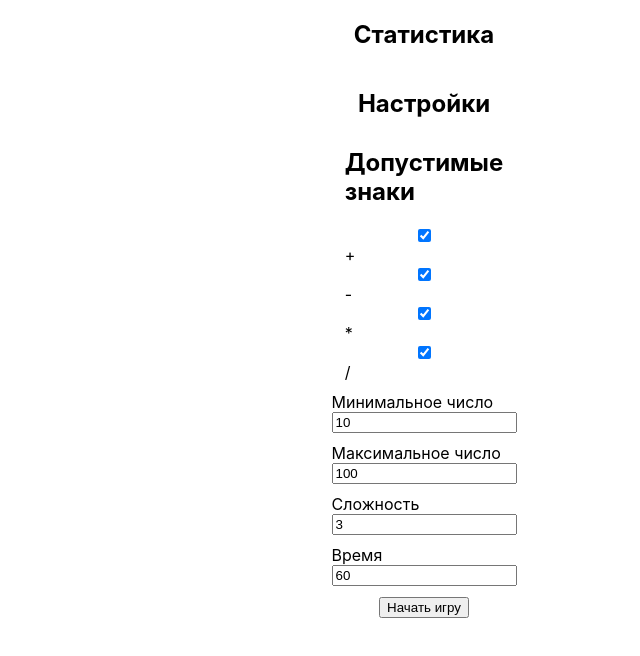
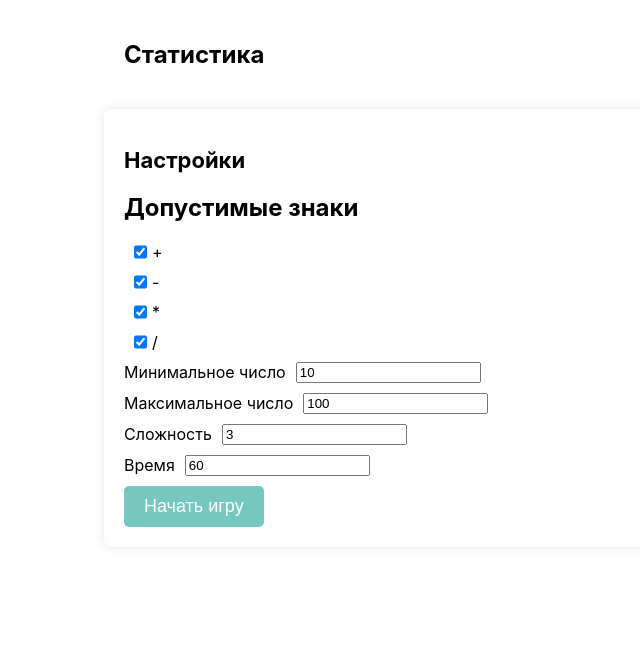
Before and after one commit to SancheSLozovoy/React-BrainTrain, a React (Create React App) app: page / in a window 1280 px wide. Shown: the top 656 px of the page, without its empty margins (216-856 px from the left). Built offline with nearby package versions, Linux system fonts and the light colour scheme.

Commit message:
feat: add settings style

```diff
--- a/src/components/header/Header.tsx
+++ b/src/components/header/Header.tsx
@@ -5,9 +5,12 @@ import { HeaderProps } from "../../types/types";
 
 
 const Header: React.FC<HeaderProps> = ({gameId}) => {
+
+    const time = 60;
+
     return (
         <header className="header">
-            <Progressbar></Progressbar>
+            <Progressbar progress={time}></Progressbar>
             <div className="game__content-number">Game ID: {gameId}</div>
             <Link to="/">
                 <button className="game__content-button">Back</button>
--- a/src/components/progressbar/Progressbar.tsx
+++ b/src/components/progressbar/Progressbar.tsx
@@ -1,8 +1,9 @@
 import { Progress } from "antd";
+import { ProgressbarProps } from "../../types/types";
 
-const Progressbar: React.FunctionComponent = () => {
+const Progressbar: React.FunctionComponent<ProgressbarProps> = ({progress}) => {
     return (
-        <Progress style={{width: 0, marginLeft: 10}}percent={100} percentPosition={{ align: 'center', type: 'inner' }} size={[400, 20]} />
+        <Progress style={{width: 0, marginLeft: 10}} percent={progress} percentPosition={{ align: 'center', type: 'inner' }} size={[400, 20]} />
     );
 }
 
--- a/src/components/settings/Settings.css
+++ b/src/components/settings/Settings.css
@@ -1,22 +1,71 @@
-.settings{
+.settings {
     display: flex;
     flex-direction: column;
     align-items: center;
+    padding: 20px;
 }
 
-.settings__inner{
-    display: flex;
-    flex-direction: column;
-    justify-content: center;
-    align-items: center;
-    width: 10%;
+.statistic__container {
+    width: 100%;
+    max-width: 600px;
+    margin-bottom: 30px;
 }
 
-.settings__inner > * {
+.statistic__container-title {
+    font-size: 24px;
     margin-bottom: 10px;
 }
 
+.statistic__item {
+    display: flex;
+    justify-content: space-between;
+    padding: 5px 0;
+    border-bottom: 1px solid #ccc;
+}
+
+.settings__inner {
+    width: 100%;
+    max-width: 600px;
+    background-color: #fff;
+    padding: 20px;
+    border-radius: 8px;
+    box-shadow: 0 0 10px rgba(0, 0, 0, 0.1);
+}
+
+.settings__inner-title {
+    font-size: 22px;
+    margin-bottom: 15px;
+}
+
+.settings__inner-operators {
+    margin-bottom: 20px;
+}
+
+.settings__inner-operators label {
+    margin-right: 15px;
+    font-size: 18px;
+}
+
+.settings__inner-button {
+    padding: 10px 20px;
+    font-size: 18px;
+    background-color: #76c7c0;
+    border: none;
+    color: white;
+    border-radius: 5px;
+    cursor: pointer;
+}
+
+.settings__inner-button:hover {
+    background-color: #5aa9a4;
+}
+
 label{
-    display: flex;
-    flex-direction: column;
+     display: flex;
+     margin-bottom: 10px;
 }
+
+label input {
+    margin-right: 5px;
+    margin-left: 10px;
+}
```
